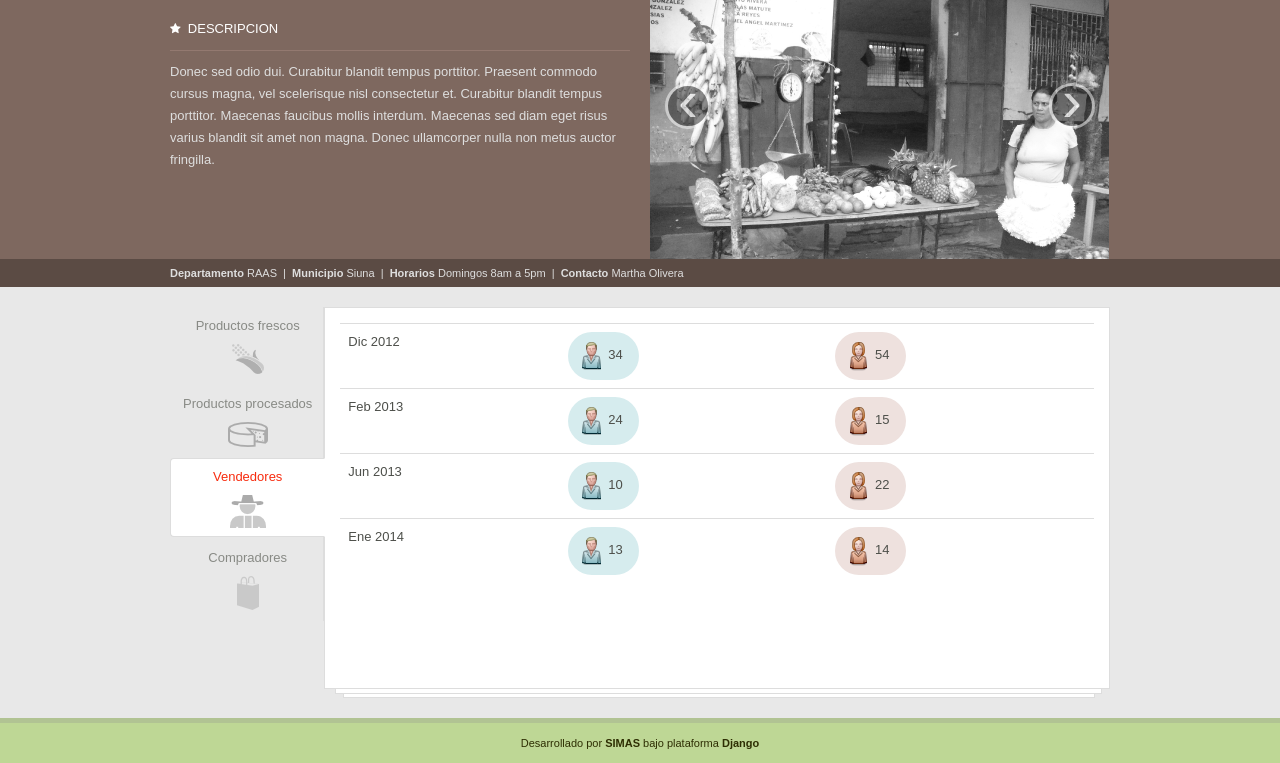
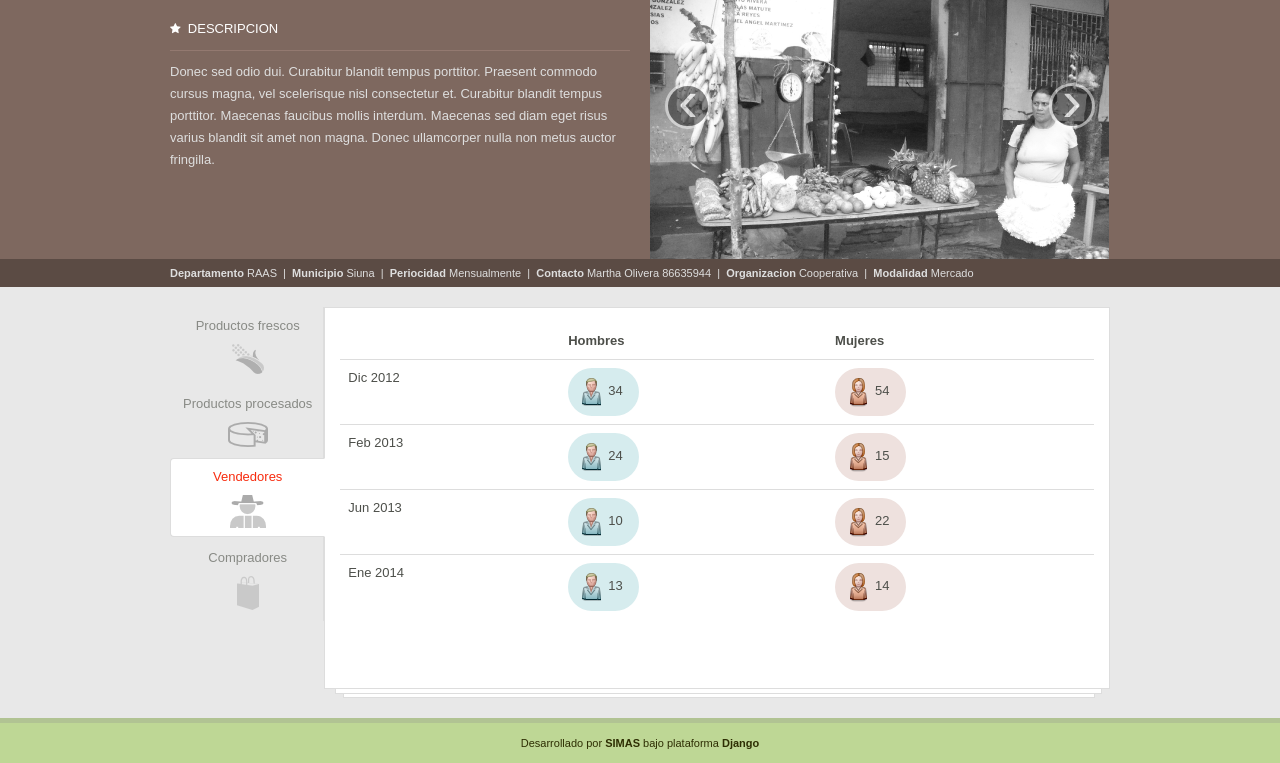
Before and after one commit to CARocha/mcampesino, a Django app: template templates/mercado.html in a window 1280 px wide, after a click on "Vendedores". Shown: the part 162-925 px from the top of the page. Run offline with Django 3.2, Linux system fonts and the light colour scheme; the template is opened without the code that fills it, so the values that code supplies are empty; parts of the project's set-up code (start-up, migrations or seed data) failed here and were passed over; some libraries are stand-ins or nearby versions; some web fonts are replaced.

Commit message:
pequeno fix de table

```diff
--- a/templates/mercado.html
+++ b/templates/mercado.html
@@ -214,7 +214,7 @@ $(function () {
       <div class="container">
         <div class="row">
           <div class="span12">
-            <b>Departamento</b> RAAS &nbsp;|&nbsp; <b>Municipio</b> Siuna &nbsp;|&nbsp; <b>Horarios</b> Domingos 8am a 5pm &nbsp;|&nbsp; <b>Contacto</b> Martha Olivera
+            <b>Departamento</b> RAAS &nbsp;|&nbsp; <b>Municipio</b> Siuna &nbsp;|&nbsp; <b>Periocidad</b> Mensualmente &nbsp;|&nbsp; <b>Contacto</b> Martha Olivera 86635944 &nbsp;|&nbsp; <b>Organizacion</b> Cooperativa &nbsp;|&nbsp; <b>Modalidad</b> Mercado
           </div>
         </div>
       </div> <!-- /container -->
@@ -350,6 +350,13 @@ $(function () {
                   </div>
                   <div class="tab-pane" id="vendedores">
                      <table class="table">
+                        <thead>
+                          <tr>
+                            <th></th>
+                            <th>Hombres</th>
+                            <th>Mujeres</th>
+                          </tr>
+                          </thead>
                         <tbody>
                           <tr>
                             <td>Dic 2012</td>
@@ -376,6 +383,13 @@ $(function () {
                   </div>
                   <div class="tab-pane" id="compradores">
                      <table class="table">
+                        <thead>
+                          <tr>
+                            <th></th>
+                            <th>Hombres</th>
+                            <th>Mujeres</th>
+                          </tr>
+                          </thead>
                         <tbody>
                           <tr>
                             <td>Dic 2012</td>
```
